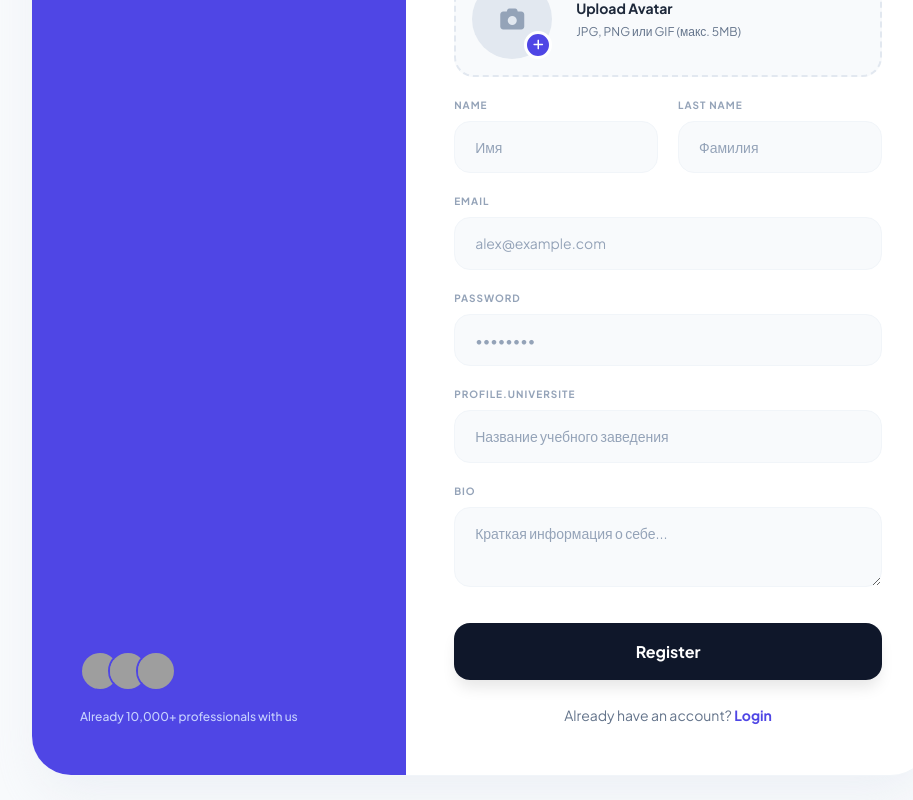
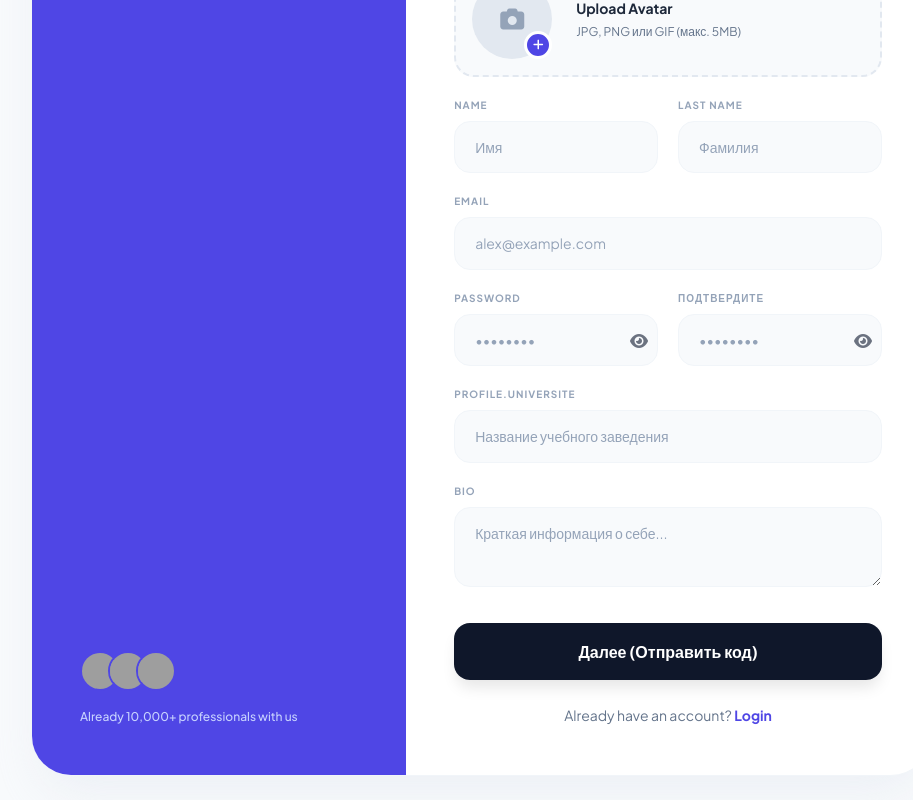
Before and after one commit to Nukaaaaa/SkillHub-Frontend, a React (Vite) app: page /register in a window 1280 px wide. Shown: the part 338-1138 px from the top of the page, without its empty margins (159-1072 px from the left). Built offline with nearby package versions, Linux system fonts and the light colour scheme; no server answers; grey boxes are pictures that could not be loaded.

Commit message:
new methods

```diff
--- a/src/api/chatService.ts
+++ b/src/api/chatService.ts
@@ -9,6 +9,7 @@ export interface Message {
     text: string;
     file_url?: string;
     is_read: boolean;
+    type?: string;
     created_at: string;
 }
 
@@ -17,6 +18,7 @@ export interface ChatDTO {
     recipient_id: number;
     last_message: Message | null;
     unread_count: number;
+    is_online: boolean;
 }
 
 export const chatService = {
--- a/src/context/AuthContext.tsx
+++ b/src/context/AuthContext.tsx
@@ -11,11 +11,14 @@ interface AuthContextType {
     user: User | null;
     token: string | null;
     login: (email: string, password: string) => Promise<boolean>;
+    registerSendCode: (email: string) => Promise<boolean>;
     register: (userData: {
         firstname: string;
         lastname: string;
         email: string;
         password: string;
+        confirm_password: string;
+        code: string;
         universite: string;
         bio: string;
         avatar?: File;
@@ -52,15 +55,10 @@ export const AuthProvider: React.FC<{ children: React.ReactNode }> = ({ children
                     try {
                         const realUser = await userService.getUserById(userId);
 
-                        // Load local fallbacks
-                        const localAvatar = localStorage.getItem(`user_avatar_${realUser.id}`);
-                        const localGithub = localStorage.getItem(`user_github_${realUser.id}`);
-
                         userToSet = {
                             ...realUser,
                             name: `${realUser.firstname} ${realUser.lastname}`,
-                            avatar: localAvatar || realUser.avatar,
-                            githubUrl: localGithub || (realUser as any).githubUrl
+                            avatar: realUser.avatar_url || '',
                         };
                     } catch (e) {
                         console.error('Failed to restore user by ID, trying /me');
@@ -174,15 +172,10 @@ export const AuthProvider: React.FC<{ children: React.ReactNode }> = ({ children
                 try {
                     const realUser = await userService.getUserById(userId);
 
-                    // Load local fallbacks
-                    const localAvatar = localStorage.getItem(`user_avatar_${realUser.id}`);
-                    const localGithub = localStorage.getItem(`user_github_${realUser.id}`);
-
                     userToSet = {
                         ...realUser,
                         name: `${realUser.firstname} ${realUser.lastname}`,
-                        avatar: localAvatar || realUser.avatar,
-                        githubUrl: localGithub || (realUser as any).githubUrl
+                        avatar: realUser.avatar_url || '',
                     };
                 } catch (e) {
                     console.error('Failed to fetch user by ID');
@@ -212,11 +205,23 @@ export const AuthProvider: React.FC<{ children: React.ReactNode }> = ({ children
         }
     };
 
+    const registerSendCode = async (email: string) => {
+        try {
+            await userClient.post('/auth/register/send-code', { email });
+            return true;
+        } catch (error) {
+            console.error('Send code failed:', error);
+            throw error;
+        }
+    };
+
     const register = async (userData: {
         firstname: string;
         lastname: string;
         email: string;
         password: string;
+        confirm_password: string;
+        code: string;
         universite: string;
         bio: string;
         avatar?: File;
@@ -228,6 +233,8 @@ export const AuthProvider: React.FC<{ children: React.ReactNode }> = ({ children
             formData.append('lastname', userData.lastname);
             formData.append('email', userData.email);
             formData.append('password', userData.password);
+            formData.append('confirm_password', userData.confirm_password);
+            formData.append('code', userData.code);
             formData.append('universite', userData.universite);
             formData.append('bio', userData.bio);
             if (userData.avatar) {
@@ -257,15 +264,10 @@ export const AuthProvider: React.FC<{ children: React.ReactNode }> = ({ children
                 throw new Error('Registration succeeded, but profile retrieval failed');
             }
 
-            // Load local fallbacks
-            const localAvatar = localStorage.getItem(`user_avatar_${realUser.id}`);
-            const localGithub = localStorage.getItem(`user_github_${realUser.id}`);
-
             const userToSet = {
                 ...realUser,
                 name: `${realUser.firstname} ${realUser.lastname}`,
-                avatar: localAvatar || realUser.avatar,
-                githubUrl: localGithub || (realUser as any).githubUrl
+                avatar: realUser.avatar_url || '',
             };
 
             // 5. Сохраняем пользователя и комнаты
@@ -300,18 +302,12 @@ export const AuthProvider: React.FC<{ children: React.ReactNode }> = ({ children
                 const result = await userService.uploadAvatar(userData.avatarFile);
                 avatarUrl = result.avatar_url;
                 console.log('New avatar URL from server:', avatarUrl);
-
-                // Cache locally for instant use
-                localStorage.setItem(`user_avatar_${user.id}`, avatarUrl);
             } catch (error) {
                 console.error('Failed to upload avatar to MinIO:', error);
                 // Continue with other updates if avatar fails? Or throw?
                 // For now, continue but log error.
             }
         } else if (userData.avatar && userData.avatar.startsWith('data:')) {
-            // Fallback: if we got base64 but no File object, we could convert it
-            // but it's better to pass the File directly.
-            localStorage.setItem(`user_avatar_${user.id}`, userData.avatar);
             avatarUrl = userData.avatar;
         }
 
@@ -364,7 +360,7 @@ export const AuthProvider: React.FC<{ children: React.ReactNode }> = ({ children
 
     return (
         <AuthContext.Provider value={{
-            user, token, login, register, logout,
+            user, token, login, register, registerSendCode, logout,
             updateUser, resetToDefaults, selectDirection,
             isAuthenticated: !!token, loading,
             joinedRoomIds, isMember, joinRoom, leaveRoom, refreshUserRooms
--- a/src/pages/Register.tsx
+++ b/src/pages/Register.tsx
@@ -12,16 +12,40 @@ const Register: React.FC = () => {
     const [lastname, setLastname] = useState('');
     const [email, setEmail] = useState('');
     const [password, setPassword] = useState('');
+    const [confirmPassword, setConfirmPassword] = useState('');
+    const [showPassword, setShowPassword] = useState(false);
+    const [showConfirmPassword, setShowConfirmPassword] = useState(false);
+    const [code, setCode] = useState('');
+    const [step, setStep] = useState<1 | 2>(1);
     const [universite, setUniversite] = useState('');
     const [bio, setBio] = useState('');
     const [avatar, setAvatar] = useState<File | null>(null);
     const [avatarPreview, setAvatarPreview] = useState<string | null>(null);
     const [loading, setLoading] = useState(false);
 
-    const { register } = useAuth();
+    const { register, registerSendCode } = useAuth();
     const navigate = useNavigate();
 
-    const handleSubmit = async (e: React.FormEvent) => {
+    const handleSendCode = async (e: React.FormEvent) => {
+        e.preventDefault();
+        if (password !== confirmPassword) {
+            toast.error('Пароли не совпадают!');
+            return;
+        }
+        setLoading(true);
+        const loadingToast = toast.loading('Отправка кода на почту...');
+        try {
+            await registerSendCode(email);
+            toast.success('Код отправлен! Проверьте вашу почту.', { id: loadingToast });
+            setStep(2);
+        } catch (error: any) {
+            toast.error(error.response?.data?.error || 'Ошибка отправки кода', { id: loadingToast });
+        } finally {
+            setLoading(false);
+        }
+    };
+
+    const handleRegister = async (e: React.FormEvent) => {
         e.preventDefault();
         setLoading(true);
         const loadingToast = toast.loading(t('common.loading') || 'Creating account...');
@@ -31,14 +55,16 @@ const Register: React.FC = () => {
                 lastname,
                 email,
                 password,
+                confirm_password: confirmPassword,
+                code,
                 universite,
                 bio,
                 avatar: avatar || undefined
             });
             toast.success(t('login.registerSuccess'), { id: loadingToast });
             navigate('/');
-        } catch (error) {
-            toast.error(t('login.registerError'), { id: loadingToast });
+        } catch (error: any) {
+            toast.error(error.response?.data?.error || t('login.registerError'), { id: loadingToast });
         } finally {
             setLoading(false);
         }
@@ -130,7 +156,9 @@ const Register: React.FC = () => {
                         <div className={styles.dividerLine}></div>
                     </div>
 
-                    <form className={styles.form} onSubmit={handleSubmit}>
+                    <form className={styles.form} onSubmit={step === 1 ? handleSendCode : handleRegister}>
+                        {step === 1 && (
+                            <>
                         <div className={styles.avatarUpload}>
                             <div className={styles.avatarPreviewWrapper}>
                                 {avatarPreview ? (
@@ -194,16 +222,45 @@ const Register: React.FC = () => {
                             />
                         </div>
 
-                        <div className={styles.formGroup}>
+                        <div className={styles.formRow}>
+                            <div className={styles.formGroup} style={{ position: 'relative' }}>
                                 <label className={styles.label}>{t('login.password')}</label>
                                 <input
-                                type="password"
+                                    type={showPassword ? "text" : "password"}
                                     placeholder="••••••••"
                                     className={styles.input}
+                                    style={{ paddingRight: '40px' }}
                                     value={password}
                                     onChange={(e) => setPassword(e.target.value)}
                                     required
                                 />
+                                <button
+                                    type="button"
+                                    onClick={() => setShowPassword(!showPassword)}
+                                    style={{ position: 'absolute', right: '10px', top: '38px', background: 'none', border: 'none', color: '#6b7280', cursor: 'pointer' }}
+                                >
+                                    <i className={showPassword ? "fas fa-eye-slash" : "fas fa-eye"}></i>
+                                </button>
+                            </div>
+                            <div className={styles.formGroup} style={{ position: 'relative' }}>
+                                <label className={styles.label}>Подтвердите</label>
+                                <input
+                                    type={showConfirmPassword ? "text" : "password"}
+                                    placeholder="••••••••"
+                                    className={styles.input}
+                                    style={{ paddingRight: '40px' }}
+                                    value={confirmPassword}
+                                    onChange={(e) => setConfirmPassword(e.target.value)}
+                                    required
+                                />
+                                <button
+                                    type="button"
+                                    onClick={() => setShowConfirmPassword(!showConfirmPassword)}
+                                    style={{ position: 'absolute', right: '10px', top: '38px', background: 'none', border: 'none', color: '#6b7280', cursor: 'pointer' }}
+                                >
+                                    <i className={showConfirmPassword ? "fas fa-eye-slash" : "fas fa-eye"}></i>
+                                </button>
+                            </div>
                         </div>
 
                         <div className={styles.formGroup}>
@@ -229,12 +286,36 @@ const Register: React.FC = () => {
                             />
                         </div>
 
+                            </>
+                        )}
+
+                        {step === 2 && (
+                            <>
+                                <div className={styles.formGroup}>
+                                    <label className={styles.label}>Введите 6-значный код из почты</label>
+                                    <input
+                                        type="text"
+                                        placeholder="______"
+                                        className={styles.input}
+                                        style={{ fontSize: '24px', letterSpacing: '8px', textAlign: 'center' }}
+                                        value={code}
+                                        onChange={(e) => setCode(e.target.value.replace(/\D/g, ''))}
+                                        required
+                                        maxLength={6}
+                                    />
+                                    <p style={{ fontSize: '12px', color: '#6b7280', marginTop: '10px', textAlign: 'center' }}>
+                                        Мы отправили код подтверждения на {email}
+                                    </p>
+                                </div>
+                            </>
+                        )}
+
                         <button
                             type="submit"
                             className={styles.submitButton}
                             disabled={loading}
                         >
-                            {loading ? '...' : t('login.registerSubmit')}
+                            {loading ? '...' : (step === 1 ? 'Далее (Отправить код)' : t('login.registerSubmit'))}
                         </button>
                     </form>
 
```
Also changed, not shown: src/pages/ChatPage.module.css (+9 -1 lines), src/pages/ChatPage.tsx (+11 -22 lines), src/store/chatStore.ts (+9 -0 lines). Lines whose indentation alone changed are shown as unchanged.
